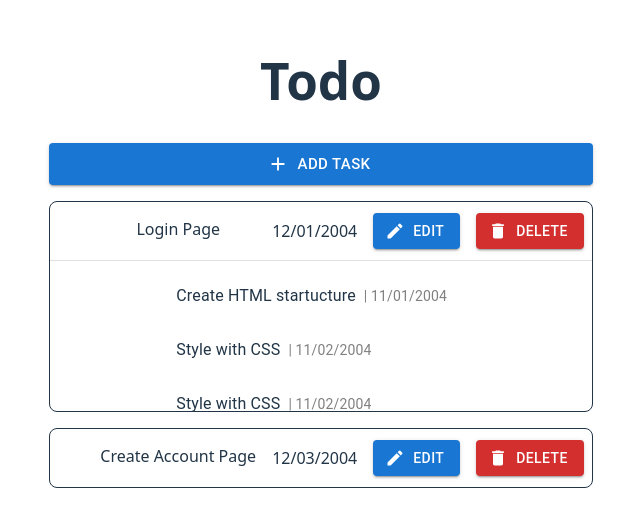
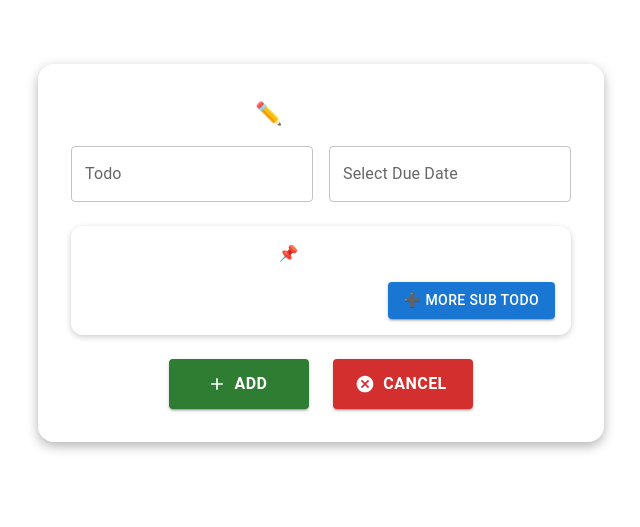
Before and after one commit to SurajPatel04/Todo_Frontend, a React (Vite) app: page / in a window 1280 px wide. Shown: the part 147-674 px from the top of the page, without its empty margins (319-959 px from the left). Built offline with nearby package versions, Linux system fonts and the light colour scheme.

Commit message:
Add New Todo is added

```diff
--- a/package.json
+++ b/package.json
@@ -14,6 +14,8 @@
     "@emotion/styled": "^11.14.0",
     "@mui/icons-material": "^6.4.5",
     "@mui/material": "^6.4.5",
+    "@mui/x-date-pickers": "^7.27.1",
+    "dayjs": "^1.11.13",
     "react": "^19.0.0",
     "react-dom": "^19.0.0",
     "react-icons": "^5.5.0"
--- a/src/App.jsx
+++ b/src/App.jsx
@@ -3,13 +3,13 @@ import reactLogo from "./assets/react.svg";
 import viteLogo from "/vite.svg";
 import "./App.css";
 import Todo from "./components/Todo";
+import TodoCard from "./components/TodoCard";
 function App() {
   const [count, setCount] = useState(0);
 
   return (
     <>
-      <h1>Todo</h1>
-      <Todo />
+      <TodoCard></TodoCard>
     </>
   );
 }
--- a/src/components/Todo.jsx
+++ b/src/components/Todo.jsx
@@ -11,6 +11,8 @@ import AddIcon from "@mui/icons-material/Add";
 import DeleteIcon from "@mui/icons-material/Delete";
 import EditIcon from "@mui/icons-material/Edit";
 import { CheckBox } from "@mui/icons-material";
+import Card from "@mui/material/Card";
+import CardContent from "@mui/material/CardContent";
 
 function Todo() {
   const obj1 = [
@@ -35,6 +37,10 @@ function Todo() {
       subTodo: {},
     },
   ];
+
+  const AddTask = () => {
+    <Card variant="outlined">{card}</Card>;
+  };
   return (
     <>
       <Box sx={{ width: 1 }}>
@@ -43,6 +49,7 @@ function Todo() {
           variant="contained"
           size="large"
           startIcon={<AddIcon />}
+          onClick={AddTask}
         >
           Add Task
         </Button>
--- a/src/components/TodoCard.jsx
+++ b/src/components/TodoCard.jsx
@@ -1,3 +1,176 @@
-function TodoCard() {}
+import { useState } from "react";
+import { Box, Typography, Button, TextField, IconButton } from "@mui/material";
+import { AdapterDayjs } from "@mui/x-date-pickers/AdapterDayjs";
+import { LocalizationProvider, DatePicker } from "@mui/x-date-pickers";
+import AddIcon from "@mui/icons-material/Add";
+import CancelIcon from "@mui/icons-material/Cancel";
+
+function TodoCard() {
+  // ✅ State to store subtodos
+  const [subTodos, setSubTodos] = useState([]);
+
+  // ✅ Function to add a new sub-todo
+  const handleMoreSubTodo = () => {
+    setSubTodos([...subTodos, { id: Date.now(), text: "", date: null }]);
+  };
+
+  const handleEnterEvent = (event) => {
+    if (event.key === "Enter") {
+      handleMoreSubTodo();
+    }
+  };
+
+  const handleCancel = (id) => {
+    console.log(id);
+    setSubTodos(subTodos.filter((todo) => todo.id !== id));
+  };
+
+  return (
+    <LocalizationProvider dateAdapter={AdapterDayjs}>
+      <Box
+        sx={{
+          backdropFilter: "blur(10px)", // Glassmorphism Effect
+          background: "rgba(255, 255, 255, 0.15)", // Semi-transparent
+          border: "1px solid rgba(255, 255, 255, 0.2)", // Subtle border
+          padding: 4,
+          borderRadius: 4,
+          maxWidth: 500,
+          margin: "auto",
+          boxShadow: "0px 4px 12px rgba(0,0,0,0.3)", // Soft shadow
+        }}
+      >
+        {/* Title */}
+        <Typography
+          textAlign="center"
+          fontSize={22}
+          fontWeight="bold"
+          color="white"
+          mb={2}
+        >
+          ✏️ New Todo
+        </Typography>
+
+        {/* Input Fields */}
+        <Box display="flex" gap={2} mb={3}>
+          <TextField label="Todo" fullWidth color="white" />
+          <DatePicker
+            label="Select Due Date"
+            sx={{
+              width: "100%",
+
+              borderRadius: 2,
+              backdropFilter: "blur(5px)",
+            }}
+            slotProps={{
+              textField: {
+                InputProps: {
+                  sx: {
+                    "&.Mui-focused .MuiOutlinedInput-notchedOutline": {
+                      borderColor: "black", // Change border color when focused
+                      color: "black",
+                    },
+                  },
+                },
+              },
+            }}
+          />
+        </Box>
+
+        {/* Subtodo Section */}
+        <Box
+          sx={{
+            backgroundColor: "rgba(255,255,255,0.25)",
+            borderRadius: 3,
+            padding: 2,
+            boxShadow: "0px 2px 6px rgba(0,0,0,0.2)",
+            backdropFilter: "blur(8px)",
+          }}
+        >
+          <Typography color="white" fontSize={16} fontWeight="bold" mb={1}>
+            📌 Subtodo
+          </Typography>
+
+          {/* ✅ Loop through subTodos state and render each sub-todo */}
+          {subTodos.map((subTodo) => (
+            <Box key={subTodo.id} display="flex" gap={2} mt={2}>
+              <TextField
+                variant="outlined"
+                fullWidth
+                label="Enter Sub Todo"
+                onKeyDown={handleEnterEvent}
+                color="white"
+              />
+              <DatePicker
+                label="Select Due Date"
+                sx={{
+                  width: "100%",
+
+                  borderRadius: 2,
+                  backdropFilter: "blur(5px)",
+                }}
+                slotProps={{
+                  textField: {
+                    InputProps: {
+                      sx: {
+                        "&.Mui-focused .MuiOutlinedInput-notchedOutline": {
+                          borderColor: "black", // Change border color when focused
+                          color: "black",
+                        },
+                      },
+                    },
+                  },
+                }}
+              />
+              <IconButton
+                variant="contained"
+                color="error"
+                onClick={() => handleCancel(subTodo.id)}
+              >
+                <CancelIcon />
+              </IconButton>
+            </Box>
+          ))}
+
+          {/* Subtodo Button */}
+          <Box mt={2} textAlign="right">
+            <Button variant="contained" onClick={handleMoreSubTodo}>
+              ➕ More Sub Todo
+            </Button>
+          </Box>
+        </Box>
+
+        {/* Action Buttons */}
+        <Box display="flex" justifyContent="center" gap={3} mt={3}>
+          <Button
+            variant="contained"
+            sx={{
+              width: 140,
+              height: 50,
+              fontSize: 16,
+              fontWeight: "bold",
+            }}
+            color="success"
+            startIcon={<AddIcon />}
+          >
+            Add
+          </Button>
+          <Button
+            variant="contained"
+            color="error"
+            sx={{
+              width: 140,
+              height: 50,
+              fontSize: 16,
+              fontWeight: "bold",
+            }}
+            startIcon={<CancelIcon />}
+          >
+            Cancel
+          </Button>
+        </Box>
+      </Box>
+    </LocalizationProvider>
+  );
+}
 
 export default TodoCard;
```
Also changed, not shown: 1 other file (tests, documents, lock files or other folders).
